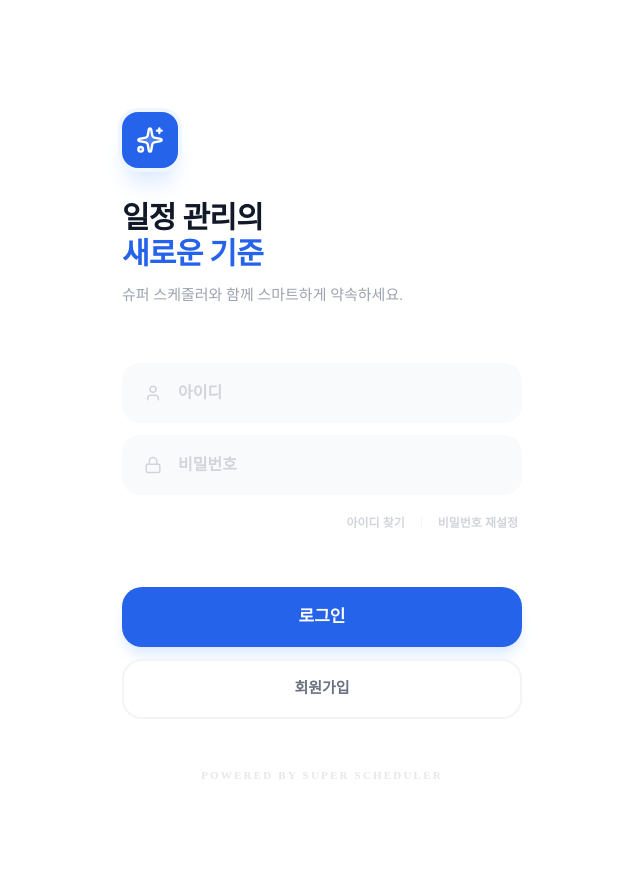
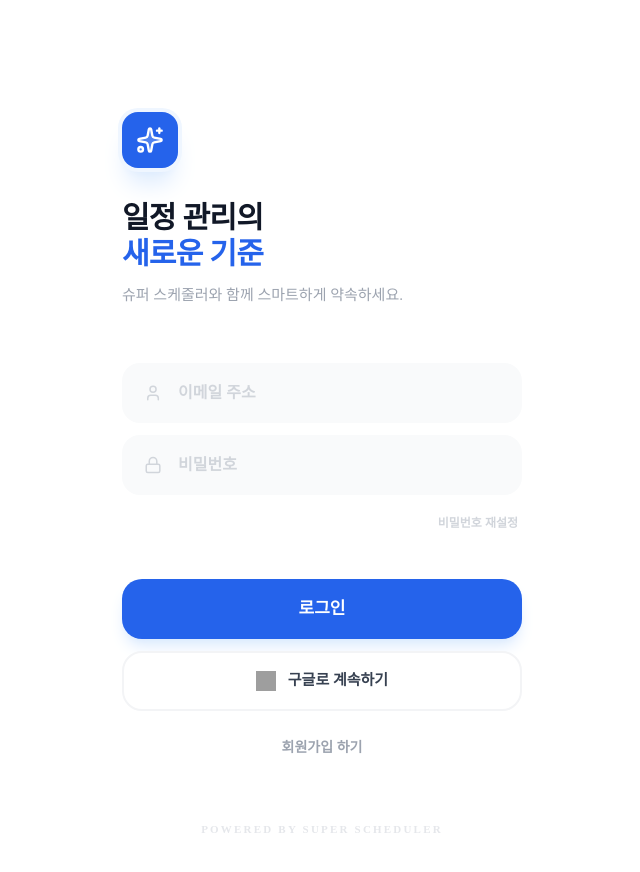
Before and after one commit to pany0108/loxo-kkiri, a React (Create React App) app: page / in a window 1280 px wide. Shown: the top 872 px of the page, without its empty margins (318-958 px from the left). Before the commit the page ends 823 px from the top, so only its background shows below. Built offline with nearby package versions, Linux system fonts and the light colour scheme; grey boxes are pictures that could not be loaded.

Commit message:
로그인 및 회원가입 db 연동

```diff
--- a/package.json
+++ b/package.json
@@ -18,6 +18,7 @@
     "antd-mobile": "^5.41.1",
     "date-fns": "^4.1.0",
     "dayjs": "^1.11.19",
+    "firebase": "^12.7.0",
     "framer-motion": "^12.23.26",
     "fullcalendar": "^6.1.20",
     "lucide-react": "^0.562.0",
--- /dev/null
+++ b/src/firebase.ts
@@ -0,0 +1,20 @@
+import { initializeApp } from 'firebase/app';
+import { getFirestore } from 'firebase/firestore';
+import { getStorage } from 'firebase/storage';
+import { getAuth, GoogleAuthProvider } from 'firebase/auth';
+
+const firebaseConfig = {
+  apiKey: 'AIzaSyCatGVUjIC50vXsAuaCr9Qdmj-nOgN8Ei0',
+  authDomain: 'super-scheduler-c99f7.firebaseapp.com',
+  projectId: 'super-scheduler-c99f7',
+  storageBucket: 'super-scheduler-c99f7.firebasestorage.app',
+  messagingSenderId: '260376909396',
+  appId: '1:260376909396:web:c423df6dcf26b60dd13fc1',
+  measurementId: 'G-2PJ3FMH867',
+};
+
+const app = initializeApp(firebaseConfig);
+export const db = getFirestore(app); // DB 연동용
+export const storage = getStorage(app); // 파일 업로드용
+export const auth = getAuth(app); // 로그인용
+export const googleProvider = new GoogleAuthProvider();
--- a/src/pages/Login.tsx
+++ b/src/pages/Login.tsx
@@ -1,20 +1,48 @@
 import React, { useState } from 'react';
 import { useNavigate } from 'react-router-dom';
 import { Lock, User, Sparkles, Loader2 } from 'lucide-react';
+// [추가] Firebase 인증에 필요한 도구들을 불러옵니다.
+import { signInWithEmailAndPassword, signInWithPopup } from 'firebase/auth';
+import { auth, googleProvider } from '../firebase';
 
 const Login = () => {
   const navigate = useNavigate();
-  const [userId, setUserId] = useState('');
+  const [email, setEmail] = useState(''); // 아이디 대신 이메일 형식을 권장합니다.
   const [password, setPassword] = useState('');
   const [isLoading, setIsLoading] = useState(false);
 
-  const handleLogin = async (e: React.FormEvent) => {
+  /**
+   * 1. 이메일/비밀번호 로그인 핸들러
+   * @param e 폼 제출 이벤트
+   */
+  const handleEmailLogin = async (e: React.FormEvent) => {
     e.preventDefault();
     setIsLoading(true);
-    setTimeout(() => {
+
+    try {
+      // Firebase에게 이메일과 비밀번호로 로그인을 요청합니다.
+      await signInWithEmailAndPassword(auth, email, password);
+      navigate('/calendar'); // 성공 시 캘린더 이동
+    } catch (error: any) {
+      console.error(error);
+      alert('로그인 정보를 다시 확인해주세요.');
+    } finally {
       setIsLoading(false);
-      navigate('/calendar');
-    }, 1000);
+    }
+  };
+
+  /**
+   * 2. 구글 소셜 로그인 핸들러
+   */
+  const handleGoogleLogin = async () => {
+    try {
+      // 팝업창을 띄워 구글 로그인을 진행합니다.
+      await signInWithPopup(auth, googleProvider);
+      navigate('/calendar'); // 성공 시 캘린더 이동
+    } catch (error) {
+      console.error(error);
+      alert('구글 로그인 중 오류가 발생했습니다.');
+    }
   };
 
   return (
@@ -32,30 +60,23 @@ const Login = () => {
           <p className="mt-3 text-gray-400 font-medium text-[15px]">슈퍼 스케줄러와 함께 스마트하게 약속하세요.</p>
         </div>
 
-        {/* 2. 로그인 입력 폼 */}
-        <form onSubmit={handleLogin} className="space-y-4">
+        {/* 2. 로그인 입력 폼 (이메일/비번) */}
+        <form onSubmit={handleEmailLogin} className="space-y-4">
           <div className="space-y-3">
-            {/* 아이디 입력창 - 높이 h-[60px] 고정 */}
             <div className="group relative">
               <div className="flex items-center h-[60px] bg-gray-50 border-2 border-transparent focus-within:border-blue-500 focus-within:bg-white rounded-[18px] px-5 transition-all duration-300">
                 <User size={20} className="text-gray-300 mr-4 transition-colors group-focus-within:text-blue-600" />
                 <input
-                  type="text" // 만약 이메일 형식이면 type="email"로 변경 추천
-                  placeholder="아이디"
+                  type="email" // 아이디 대신 이메일 사용을 권장 (Firebase 기본값)
+                  placeholder="이메일 주소"
                   className="bg-transparent border-none outline-none w-full h-full text-[16px] font-bold text-gray-800 placeholder:text-gray-300"
-                  value={userId}
-                  onChange={(e) => setUserId(e.target.value)}
+                  value={email}
+                  onChange={(e) => setEmail(e.target.value)}
                   required
-                  autoComplete="username"
-                  autoCapitalize="none"
-                  autoCorrect="off"
-                  spellCheck="false"
-                  inputMode="text"
                 />
               </div>
             </div>
 
-            {/* 비밀번호 입력창 - 높이 h-[60px] 고정 */}
             <div className="group relative">
               <div className="flex items-center h-[60px] bg-gray-50 border-2 border-transparent focus-within:border-blue-500 focus-within:bg-white rounded-[18px] px-5 transition-all duration-300">
                 <Lock size={20} className="text-gray-300 mr-4 transition-colors group-focus-within:text-blue-600" />
@@ -66,52 +87,44 @@ const Login = () => {
                   value={password}
                   onChange={(e) => setPassword(e.target.value)}
                   required
-                  // [수정] 비밀번호 관련 속성 추가 (보안 및 편의성)
                   autoComplete="current-password"
                 />
               </div>
             </div>
           </div>
 
-          {/* 보조 링크 영역 */}
           <div className="flex justify-end items-center px-1 pt-1">
-            <div className="flex gap-4">
-              <button type="button" className="text-xs font-bold text-gray-300 hover:text-blue-500 transition-colors">
-                아이디 찾기
-              </button>
-              <div className="w-[1px] h-3 bg-gray-100 mt-0.5" />
-              <button
-                type="button"
-                onClick={() => navigate('/change-password', { state: { from: 'login' } })}
-                className="text-xs font-bold text-gray-300 hover:text-blue-500 transition-colors"
-              >
-                비밀번호 재설정
-              </button>
-            </div>
+            <button type="button" onClick={() => navigate('/change-password')} className="text-xs font-bold text-gray-300 hover:text-blue-500 transition-colors">
+              비밀번호 재설정
+            </button>
           </div>
 
-          {/* 3. 버튼 영역 - 높이 h-[60px]로 Input과 통일 */}
-          <div className="pt-10 space-y-3">
+          <div className="pt-8 space-y-3">
+            {/* 이메일 로그인 버튼 */}
             <button
               type="submit"
               disabled={isLoading}
-              className="w-full h-[60px] bg-blue-600 text-white rounded-[20px] font-black text-[17px] shadow-lg shadow-blue-100 active:scale-[0.98] disabled:bg-blue-300 transition-all flex items-center justify-center gap-2 group"
+              className="w-full h-[60px] bg-blue-600 text-white rounded-[20px] font-black text-[17px] shadow-lg shadow-blue-100 active:scale-[0.98] disabled:bg-blue-300 transition-all flex items-center justify-center"
             >
-              {isLoading ? (
-                <Loader2 className="w-6 h-6 animate-spin" />
-              ) : (
-                <>
-                  <span>로그인</span>
-                </>
-              )}
+              {isLoading ? <Loader2 className="w-6 h-6 animate-spin" /> : '로그인'}
+            </button>
+
+            {/* [추가] 구글 로그인 버튼 */}
+            <button
+              type="button"
+              onClick={handleGoogleLogin}
+              className="w-full h-[60px] bg-white text-gray-700 rounded-[20px] font-bold text-[15px] border-2 border-gray-100 hover:bg-gray-50 transition-all active:scale-[0.98] flex items-center justify-center gap-3"
+            >
+              <img src="https://www.gstatic.com/images/branding/product/1x/googleg_48dp.png" alt="google" className="w-5 h-5" />
+              구글로 계속하기
             </button>
 
             <button
               type="button"
               onClick={() => navigate('/signup')}
-              className="w-full h-[60px] bg-white text-gray-500 rounded-[20px] font-bold text-[15px] border-2 border-gray-100 hover:bg-gray-50 transition-all active:scale-[0.98]"
+              className="w-full h-[50px] bg-transparent text-gray-400 font-bold text-[14px] hover:text-gray-600 transition-all"
             >
-              회원가입
+              회원가입 하기
             </button>
           </div>
         </form>
--- a/src/pages/Signup.tsx
+++ b/src/pages/Signup.tsx
@@ -1,23 +1,22 @@
 import React, { useState, useEffect } from 'react';
 import { useNavigate } from 'react-router-dom';
-import { User, Lock, Smartphone, ChevronLeft, Calendar, ShieldCheck, CheckCircle, Sparkles, Loader2, CheckCircle2, AlertCircle, Eye, EyeOff } from 'lucide-react';
+import { User, Lock, Smartphone, ChevronLeft, Calendar, ShieldCheck, CheckCircle, Sparkles, Loader2, CheckCircle2, AlertCircle, Eye, EyeOff, Mail } from 'lucide-react';
+// [추가] Firebase 도구 소환
+import { createUserWithEmailAndPassword, updateProfile } from 'firebase/auth';
+import { doc, setDoc } from 'firebase/firestore';
+import { auth, db } from '../firebase';
 
 /**
  * 비밀번호 유효성 검사 로직
  */
 const validatePasswordLocally = (password: string, userInfo: any) => {
   if (password.length < 10) return '비밀번호는 10자 이상이어야 합니다.';
-
   const hasLetter = /[a-zA-Z]/.test(password);
   const hasNumber = /[0-9]/.test(password);
   const hasSpecial = /[!@#$%^&*(),.?":{}|<>]/.test(password);
   const combinations = [hasLetter, hasNumber, hasSpecial].filter(Boolean).length;
-
   if (combinations < 2) return '영문, 숫자, 특수문자 중 2종류 이상을 조합해주세요.';
-
-  if (userInfo.userId && password.includes(userInfo.userId)) return '비밀번호에 아이디를 포함할 수 없습니다.';
-  if (userInfo.name && password.includes(userInfo.name)) return '비밀번호에 이름을 포함할 수 없습니다.';
-
+  if (userInfo.email && password.includes(userInfo.email.split('@')[0])) return '비밀번호에 이메일 아이디를 포함할 수 없습니다.';
   return true;
 };
 
@@ -25,7 +24,7 @@ const Signup = () => {
   const navigate = useNavigate();
 
   const [formData, setFormData] = useState({
-    id: '',
+    email: '', // [변경] id -> email
     password: '',
     confirmPassword: '',
     lastName: '',
@@ -42,24 +41,19 @@ const Signup = () => {
   const [isLoading, setIsLoading] = useState(false);
   const [showPassword, setShowPassword] = useState(false);
 
-  const forbiddenIds = ['admin', 'root', 'master', 'support', 'manager', 'owner'];
-
-  // 아이디 실시간 검사
+  // 이메일 형식 실시간 검사
   useEffect(() => {
-    if (!formData.id) {
-      setErrors((prev) => ({ ...prev, id: '' }));
+    if (!formData.email) {
+      setErrors((prev) => ({ ...prev, email: '' }));
       return;
     }
-
-    const idRegex = /^[a-z0-9-_]+$/;
-    if (!idRegex.test(formData.id)) {
-      setErrors((prev) => ({ ...prev, id: '영문 소문자, 숫자, -, _만 사용 가능합니다.' }));
-    } else if (forbiddenIds.includes(formData.id.toLowerCase())) {
-      setErrors((prev) => ({ ...prev, id: '사용할 수 없는 금칙어입니다.' }));
+    const emailRegex = /^[^\s@]+@[^\s@]+\.[^\s@]+$/;
+    if (!emailRegex.test(formData.email)) {
+      setErrors((prev) => ({ ...prev, email: '올바른 이메일 형식이 아닙니다.' }));
     } else {
-      setErrors((prev) => ({ ...prev, id: '' }));
+      setErrors((prev) => ({ ...prev, email: '' }));
     }
-  }, [formData.id]);
+  }, [formData.email]);
 
   // 비밀번호 일치 실시간 검사
   useEffect(() => {
@@ -67,7 +61,6 @@ const Signup = () => {
       setErrors((prev) => ({ ...prev, confirmPassword: '' }));
       return;
     }
-
     if (formData.password !== formData.confirmPassword) {
       setErrors((prev) => ({ ...prev, confirmPassword: '비밀번호가 일치하지 않습니다.' }));
     } else {
@@ -92,10 +85,19 @@ const Signup = () => {
   const handleChange = (e: React.ChangeEvent<HTMLInputElement>) => {
     const { name, value } = e.target;
     let formattedValue = value;
+    if (name === 'password' || name === 'confirmPassword') {
+      formattedValue = value.replace(/[^a-zA-Z0-9!@#$%^&*(),.?":{}|<>]/g, '');
+    }
     if (name === 'phone') formattedValue = formatPhone(value);
     if (name === 'birthDate') formattedValue = formatBirth(value);
+    setFormData((prev) => ({ ...prev, [name]: formattedValue }));
+  };
 
-    setFormData((prev) => ({ ...prev, [name]: formattedValue }));
+  const handleKeyDown = (e: React.KeyboardEvent<HTMLInputElement>) => {
+    // 비밀번호 입력창에서 한글 입력 시 발생하는 'Process' 키 이벤트를 차단
+    if (e.nativeEvent.isComposing || e.key === 'Process') {
+      e.preventDefault();
+    }
   };
 
   const handleSendAuth = () => {
@@ -115,37 +117,54 @@ const Signup = () => {
     }
   };
 
-  const handleSubmit = (e: React.FormEvent) => {
+  /**
+   * [핵심] 실제 회원가입 처리 함수
+   */
+  // src/pages/Signup.tsx 내부의 handleSubmit 함수
+
+  const handleSubmit = async (e: React.FormEvent) => {
     e.preventDefault();
 
-    if (!isVerified) {
-      alert('휴대폰 본인인증을 완료해주세요.');
-      return;
-    }
-
-    if (errors.id || errors.confirmPassword) {
-      alert('입력된 정보를 다시 확인해주세요.');
-      return;
-    }
-
-    const fullName = formData.lastName + formData.firstName;
-    const pwdResult = validatePasswordLocally(formData.password, {
-      userId: formData.id,
-      name: fullName,
-    });
-
-    if (pwdResult !== true) {
-      setErrors((prev) => ({ ...prev, password: pwdResult as string }));
-      return;
-    }
+    // 1. 유효성 검사 (생략)
+    if (!isVerified) return alert('본인인증을 완료해주세요.');
 
     setIsLoading(true);
-    setTimeout(() => {
+
+    try {
+      // 2. [가입] 이메일과 비번으로 Firebase 계정 생성
+      const userCredential = await createUserWithEmailAndPassword(auth, formData.email, formData.password);
+      const user = userCredential.user; // 방금 가입된 유저의 정보
+
+      // 3. [프로필] 유저의 닉네임을 Firebase 기본 프로필에 저장
+      await updateProfile(user, {
+        displayName: formData.nickname,
+      });
+
+      // 4. [DB 저장] 상세 정보를 Firestore 'users' 컬렉션에 저장
+      // doc(db, "폴더명", "문서이름") -> 서류 봉투를 지정하는 작업
+      await setDoc(doc(db, 'users', user.uid), {
+        uid: user.uid, // 유저 고유 ID
+        email: formData.email, // 이메일
+        nickname: formData.nickname, // 닉네임
+        lastName: formData.lastName, // 성
+        firstName: formData.firstName, // 이름
+        phone: formData.phone, // 전화번호
+        birthDate: formData.birthDate, // 생년월일
+        createdAt: new Date().toISOString(), // 가입일시
+      });
+
+      alert(`${formData.nickname}님, 가입을 축하합니다!`);
+      navigate('/calendar'); // 캘린더 화면으로 이동
+    } catch (error: any) {
+      console.error('회원가입 에러:', error);
+      if (error.code === 'auth/email-already-in-use') {
+        alert('이미 가입된 이메일입니다.');
+      } else {
+        alert('가입 중 오류가 발생했습니다: ' + error.message);
+      }
+    } finally {
       setIsLoading(false);
-      const randomTag = Math.floor(1000 + Math.random() * 9000);
-      alert(`${formData.nickname}#${randomTag}님, 환영합니다!`);
-      navigate('/');
-    }, 1500);
+    }
   };
 
   return (
@@ -169,26 +188,27 @@ const Signup = () => {
 
         <form onSubmit={handleSubmit} className="space-y-4">
           <div className="space-y-3">
-            {/* 아이디 */}
+            {/* 이메일 주소 [수정됨] */}
             <div className="group relative">
               <div
                 className={`flex items-center h-[60px] bg-gray-50 border-2 rounded-[20px] px-5 transition-all ${
-                  errors.id ? 'border-red-400 bg-white' : 'border-transparent focus-within:border-blue-500 focus-within:bg-white'
+                  errors.email ? 'border-red-400 bg-white' : 'border-transparent focus-within:border-blue-500 focus-within:bg-white'
                 }`}
               >
-                <User size={20} className={`${errors.id ? 'text-red-400' : 'text-gray-300 group-focus-within:text-blue-600'} mr-4`} />
+                <Mail size={20} className={`${errors.email ? 'text-red-400' : 'text-gray-300 group-focus-within:text-blue-600'} mr-4`} />
                 <input
-                  name="id"
-                  placeholder="아이디 (영문 소문자, 숫자, -, _)"
+                  name="email"
+                  type="email"
+                  placeholder="이메일 주소 (abc@example.com)"
                   className="bg-transparent border-none outline-none w-full h-full text-[15px] font-bold text-gray-800 placeholder:text-gray-300"
                   onChange={handleChange}
                   required
                 />
               </div>
-              {errors.id && (
+              {errors.email && (
                 <div className="flex items-center gap-1 ml-4 mt-1">
                   <AlertCircle size={12} className="text-red-500" />
-                  <p className="text-[11px] text-red-500 font-bold">{errors.id}</p>
+                  <p className="text-[11px] text-red-500 font-bold">{errors.email}</p>
                 </div>
               )}
             </div>
@@ -206,8 +226,14 @@ const Signup = () => {
                   type={showPassword ? 'text' : 'password'}
                   placeholder="비밀번호 (10자 이상 조합)"
                   className="bg-transparent border-none outline-none w-full h-full text-[15px] font-bold text-gray-800 placeholder:text-gray-300"
+                  value={formData.password}
                   onChange={handleChange}
+                  onKeyDown={handleKeyDown}
                   required
+                  autoCapitalize="none"
+                  autoCorrect="off"
+                  spellCheck="false"
+                  pattern='[a-zA-Z0-9!@#$%^&*(),.?":{}|<>-]*'
                 />
                 <button type="button" onClick={() => setShowPassword(!showPassword)} className="text-gray-300 hover:text-gray-500 transition-colors">
                   {showPassword ? <EyeOff size={18} /> : <Eye size={18} />}
@@ -276,7 +302,7 @@ const Signup = () => {
               </div>
             </div>
 
-            {/* 생년월일 - 숫자 키패드 설정 */}
+            {/* 생년월일 */}
             <div className="group">
               <div className="flex items-center h-[60px] bg-gray-50 border-2 border-transparent focus-within:border-blue-500 focus-within:bg-white rounded-[20px] px-5 transition-all">
                 <Calendar size={20} className="text-gray-300 mr-4 group-focus-within:text-blue-600" />
@@ -284,7 +310,6 @@ const Signup = () => {
                   name="birthDate"
                   type="tel"
                   inputMode="numeric"
-                  pattern="[0-9]*"
                   value={formData.birthDate}
                   placeholder="생년월일 (YYYY/MM/DD)"
                   className="bg-transparent border-none outline-none w-full h-full text-[15px] font-bold text-gray-800 placeholder:text-gray-300"
@@ -295,7 +320,7 @@ const Signup = () => {
               </div>
             </div>
 
-            {/* 휴대폰 인증 - 숫자 키패드 설정 */}
+            {/* 휴대폰 인증 */}
             <div className="space-y-3">
               <div className="flex gap-2">
                 <div
@@ -308,7 +333,6 @@ const Signup = () => {
                     name="phone"
                     type="tel"
                     inputMode="numeric"
-                    pattern="[0-9]*"
                     value={formData.phone}
                     placeholder="휴대폰 번호"
                     className="bg-transparent border-none outline-none w-full h-full text-[15px] font-bold text-gray-800 placeholder:text-gray-300"
@@ -335,7 +359,6 @@ const Signup = () => {
                       name="authCode"
                       type="tel"
                       inputMode="numeric"
-                      pattern="[0-9]*"
                       value={formData.authCode}
                       placeholder="인증번호 4자리"
                       className="bg-transparent border-none outline-none w-full h-full text-[15px] font-bold text-gray-800 placeholder:text-gray-300"
@@ -368,10 +391,10 @@ const Signup = () => {
           <div className="pt-10">
             <button
               type="submit"
-              disabled={isLoading || !isVerified || !!errors.id || !!errors.confirmPassword}
+              disabled={isLoading || !isVerified || !!errors.email || !!errors.confirmPassword}
               className={`w-full h-[62px] rounded-[24px] font-black text-[17px] shadow-lg transition-all flex items-center justify-center gap-2
                 ${
-                  isVerified && !errors.id && !errors.confirmPassword
+                  isVerified && !errors.email && !errors.confirmPassword
                     ? 'bg-blue-600 text-white shadow-blue-100 active:scale-[0.98]'
                     : 'bg-gray-100 text-gray-400 cursor-not-allowed shadow-none'
                 }`}
```
Also changed, not shown: 1 other file (tests, documents, lock files or other folders).
